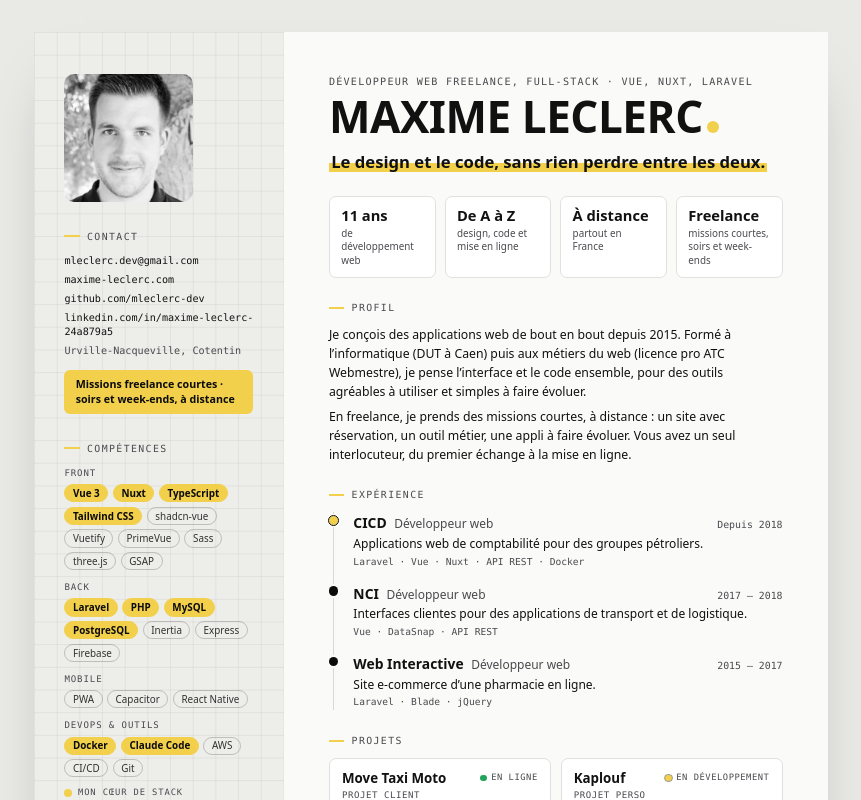
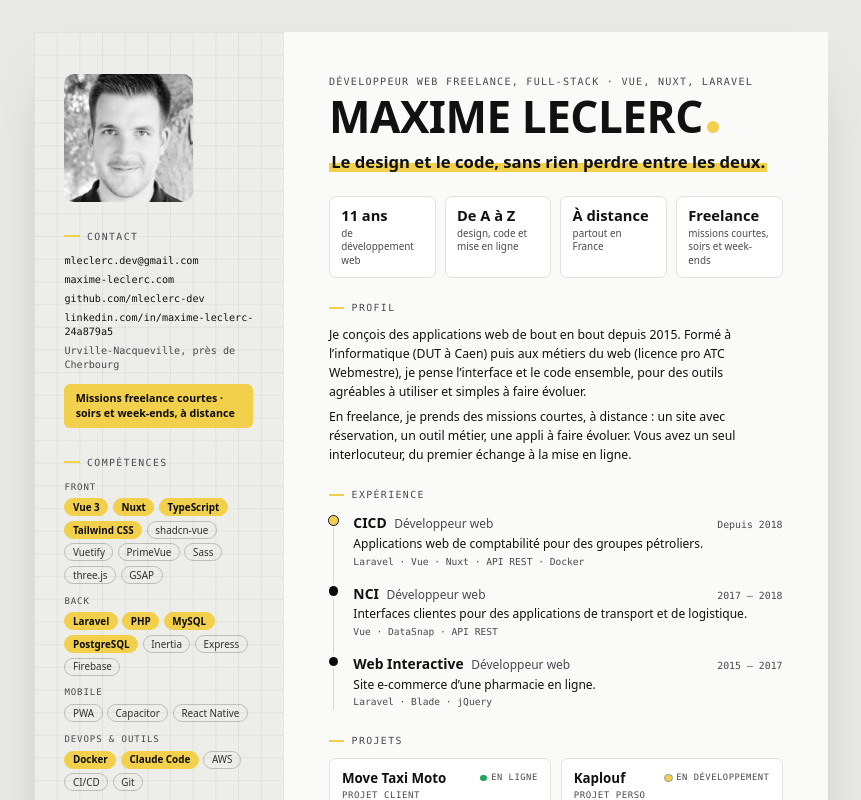
Before and after one commit to mleclerc-dev/portfolio, a Nuxt app: page /cv in a window 1280 px wide. Shown: the top 800 px of the page, without its empty margins (209-1070 px from the left). Built offline with nearby package versions, Linux system fonts and the light colour scheme.

Commit message:
feat(cv): mention Cherbourg next to the town

```diff
--- a/app/pages/cv.vue
+++ b/app/pages/cv.vue
@@ -40,7 +40,7 @@ const updated = computed(() => new Intl.DateTimeFormat(lang.value === 'fr' ? 'fr
           <li><a :href="`mailto:${person.email}`">{{ person.email }}</a></li>
           <li><a :href="site">{{ host(site) }}</a></li>
           <li v-for="l in links" :key="l.label"><a :href="l.href">{{ host(l.href) }}</a></li>
-          <li class="text-[#4a4a4f]">{{ person.location }}, Cotentin</li>
+          <li class="text-[#4a4a4f]">{{ t('cv.where', { town: person.location }) }}</li>
         </ul>
         <p class="mt-[3mm] rounded-[6px] bg-[#f2d04b] px-[3mm] py-[2mm] text-[8pt] font-semibold leading-snug text-[#0b0b0c]">{{ t('cv.available') }}</p>
       </section>
```
Also changed, not shown: 2 other files (tests, documents, lock files or other folders).
